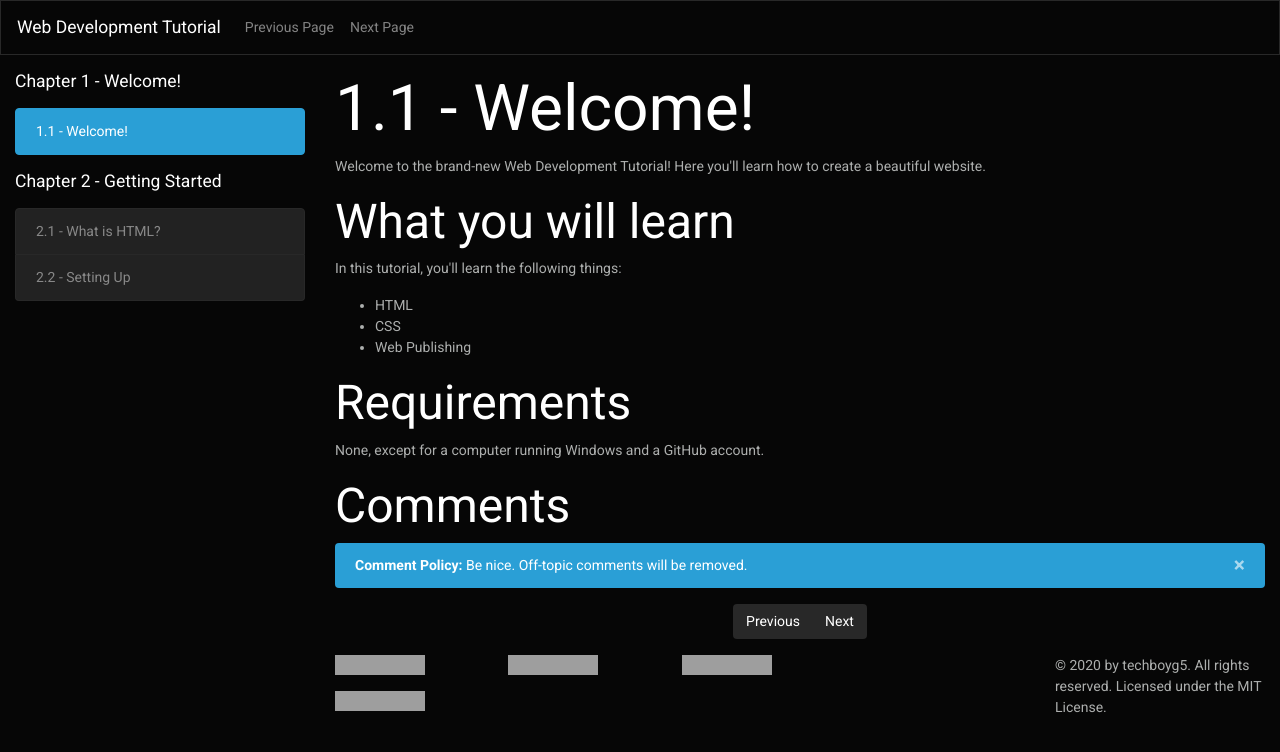
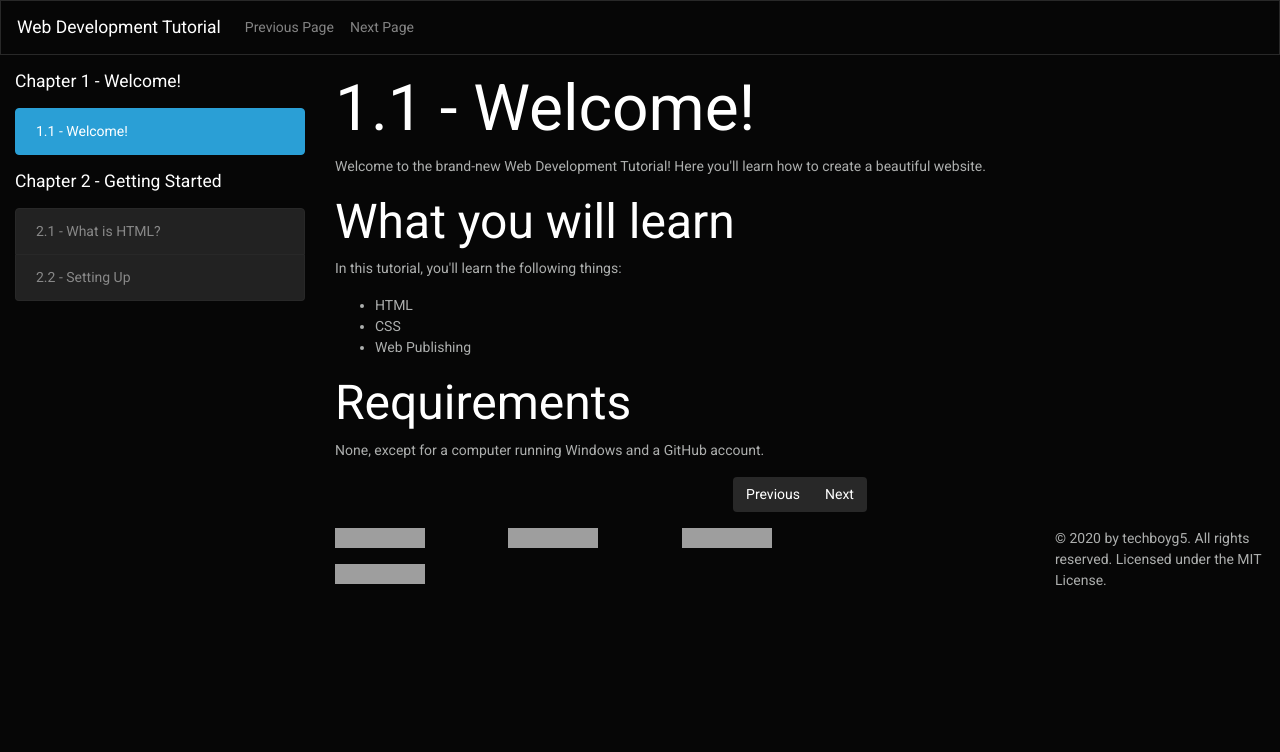
Before and after one commit to techboyg5/web-development-tutorial, a Jekyll site: the page built from chapter1/page1.html, in a window 1280 px wide, cut to the strip 0-752 px from the top of the page. Built offline with Jekyll 4.4.1, drawn with Linux system fonts in a browser that asks for light colours; nearby versions of some CDN libraries; comment, search, counter and statistics services are not loaded; grey boxes are pictures that could not be loaded.

Commit message:
Update default.html

```diff
--- a/_layouts/default.html
+++ b/_layouts/default.html
@@ -54,22 +54,6 @@
           {% if page.comments %}
             {% include comments.html %}
           {% endif %}
-          <div id="comments" class="my-3">
-                <h2>Comments</h2>
-                <div class="alert alert-primary alert-dismissible fade show" role="alert">
-                    <strong>Comment Policy:</strong> Be nice. Off-topic comments will be removed.
-                    <button type="button" class="close" data-dismiss="alert" aria-label="Close">
-                        <span aria-hidden="true">&times;</span>
-                    </button>
-                </div>
-                <script src="https://utteranc.es/client.js"
-                  repo="techboyg5/comment-database"
-                  issue-term="pathname"
-                  theme="dark-blue"
-                  crossorigin="anonymous"
-                  async>
-                </script>
-            </div>
             <footer class="my-3">
               <nav aria-label="Pagination">
                 <ul class="pagination justify-content-center">
```
